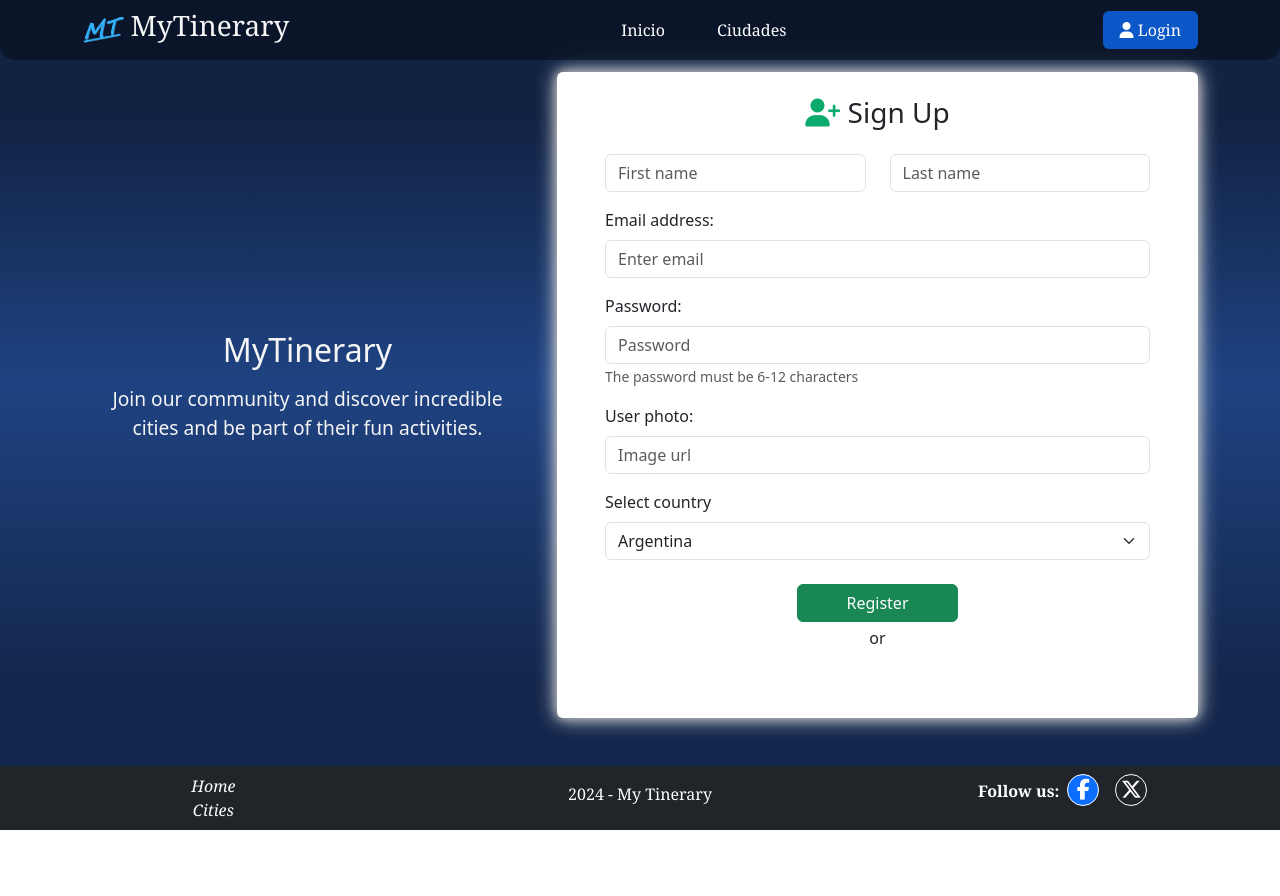
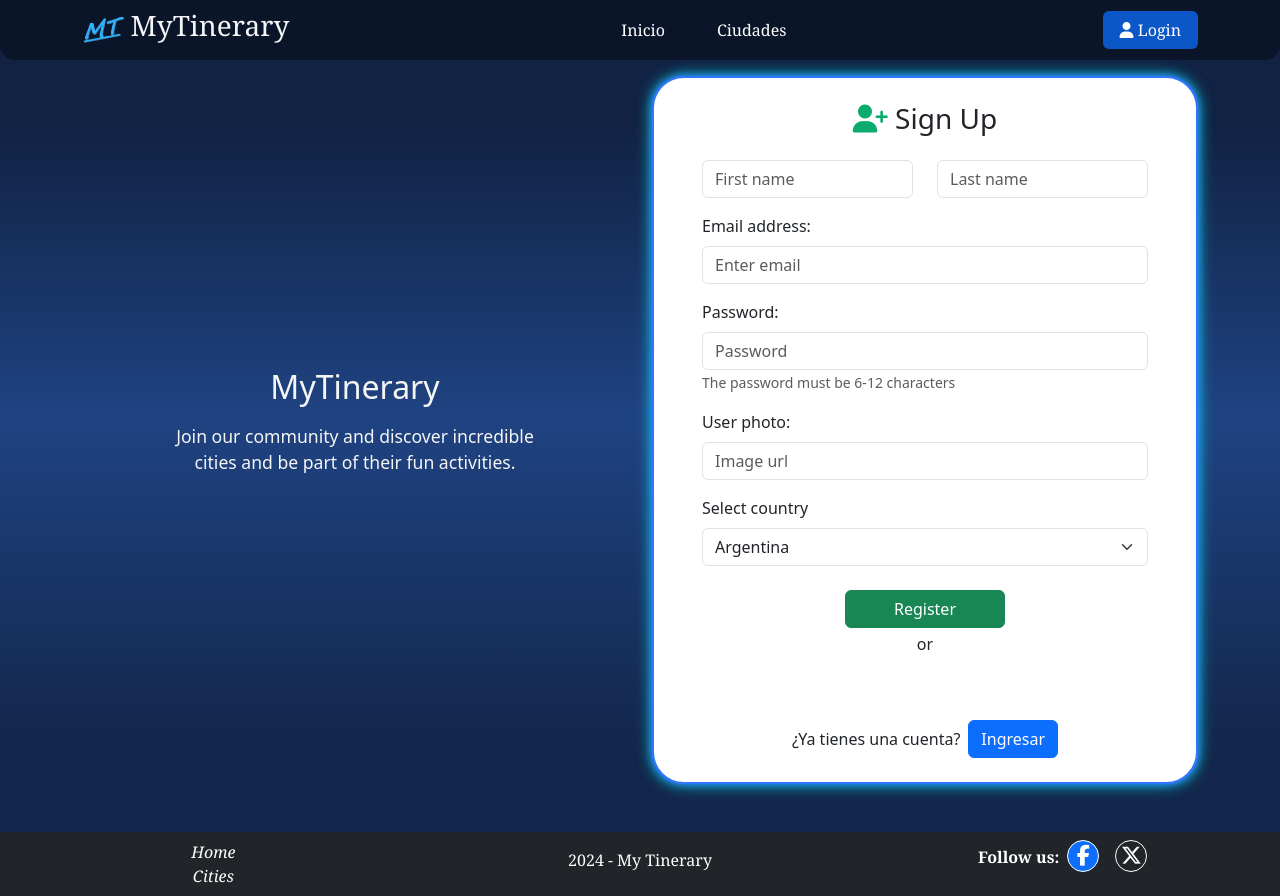
Before and after one commit to JosephV95/mytinerary-joseVilte, a React (Vite) app: page /user/register in a window 1280 px wide. Before the commit the page ends 830 px from the top, so only its background shows below. Built offline with nearby package versions, Linux system fonts and the light colour scheme.

Commit message:
Se mejoro esrilos del Form

```diff
--- a/src/pages/UserLogin/UserLogin.jsx
+++ b/src/pages/UserLogin/UserLogin.jsx
@@ -58,7 +58,7 @@
           <div className="col-md-7 col-lg-6 rounded-5"  style={{backgroundColor: "white", boxShadow: "0 0 7px #3276ff, 0 0 15px #05e4f0", border:"solid 2px #3276ff"}}
             // data-aos="fade"
           >
-            <Form className="py-4 px-5 rounded"   validated={validated} onSubmit={handleSubmit} >
+            <Form className="py-4 px-5 "   validated={validated} onSubmit={handleSubmit} >
               <h3 className="text-center mb-4"><i className="fa-solid fa-user-check" style={{color:"#0bab6d"}}></i> Sign In</h3>
               <fieldset>
 
--- a/src/pages/UserLogin/UserRegister.jsx
+++ b/src/pages/UserLogin/UserRegister.jsx
@@ -7,6 +7,7 @@
 import jwtDecode from "jwt-decode";
 // import { getCountries } from "../../services/CountriesService";
 import UserIsLogged from "../../services/UserLoggedVerify.js";
+import { useNavigate } from "react-router-dom";
 
 export default function UserRegister() {
 
@@ -18,6 +19,7 @@
   const userNationRef = useRef();
 
   const dispatch = useDispatch();
+  const navigate = useNavigate();
 
   const [validated, setValidated] = useState(false);
   const countryData = [
@@ -89,15 +91,17 @@
   }
 
   return (
-    <section  >
-      <div className="container ">
+    <section style={{minHeight:"95vh"}}>
+      <div className="container pt-1">
         <div className="row  align-items-center">
           <div className="col-md-5" style={{margin: "auto", textAlign: "center", color: "whitesmoke"}}>
             <h1 style={{fontSize: "2rem"}} className="mb-3">MyTinerary</h1>
-            <p style={{fontSize: "1.2rem"}}>Join our community and discover incredible cities and be part of their fun activities.</p>
+            <p style={{fontSize: "1.1rem"}}>Join our community and discover incredible cities and be part of their fun activities.</p>
           </div>
-          <div className="col-md-7" data-aos="fade">
-            <Form className=" py-4 px-5 rounded "   validated={validated} onSubmit={handleSubmit}  style={{backgroundColor: "white", boxShadow: "0 0 10px darkgray, 0 0 20px whitesmoke"}}>
+          <div className="col-md-7 col-lg-6 "
+          // data-aos="fade"
+          >
+            <Form className=" py-4 px-5 rounded-5 "   validated={validated} onSubmit={handleSubmit}  style={{backgroundColor: "white", boxShadow: "0 0 7px #3276ff, 0 0 15px #05e4f0", border:"solid 2px #3276ff"}}>
               <h3 className="text-center mb-4"><i className="fa-solid fa-user-plus" style={{color:"#0bab6d"}}></i> Sign Up</h3>
               <fieldset>
                 <Row>
@@ -184,7 +188,13 @@
                 </div>
               </fieldset>
 
+              <div className="w-100 mt-1 pt-3 d-flex justify-content-center align-items-center">
+                ¿Ya tienes una cuenta?
+                <Button type="button" className=" btn btn-primary ms-2"  onClick={()=>{navigate("/user/login")}}>Ingresar</Button>
+              </div>
+
             </Form>
+
           </div>
         </div>
       </div>
```
